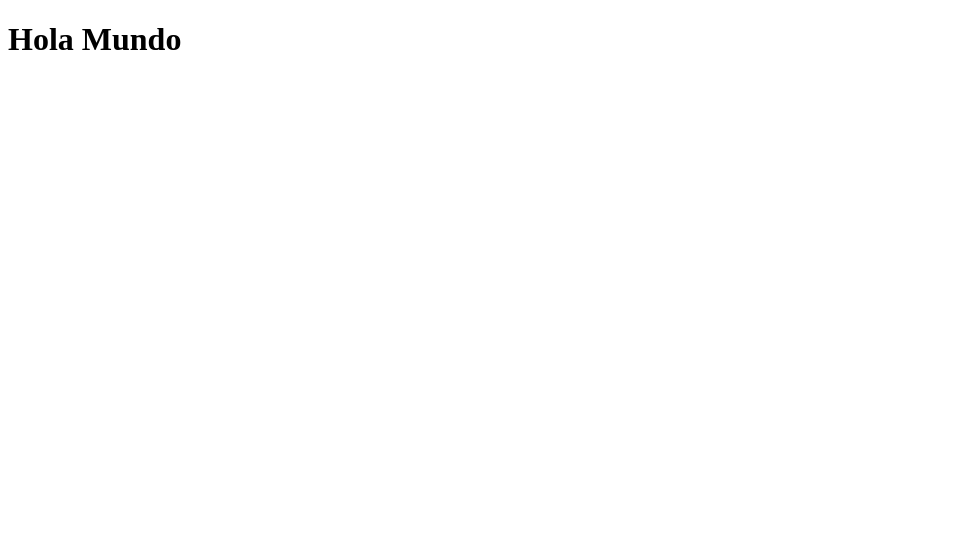
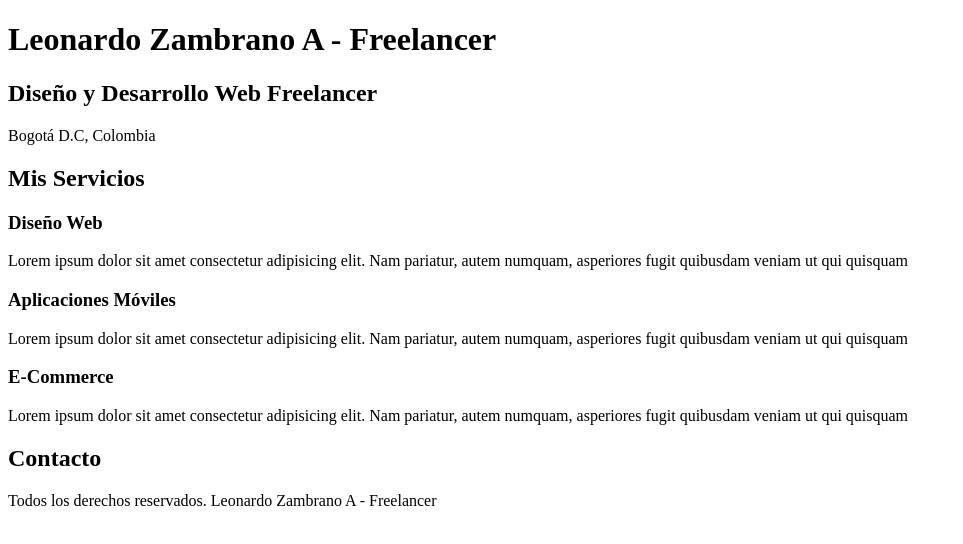
Before and after one commit to lzambranoa/FreelancerPage, a plain HTML site: page index.html in a window 1280 px wide. Shown: the whole page, without its empty margins (0-963 px from the left). Drawn offline with Linux system fonts and the light colour scheme.

Commit message:
Creación de todo el texto a usar en la pagina

```diff
--- a/index.html
+++ b/index.html
@@ -6,6 +6,22 @@
     <title>LZA Soluciones Software</title>
 </head>
 <body>
-    <h1>Hola Mundo</h1>
+    <h1>Leonardo Zambrano A - Freelancer</h1>
+    <h2>Diseño y Desarrollo Web Freelancer</h2>
+    <p>Bogotá D.C, Colombia</p>
+    <h2>Mis Servicios</h2>
+
+    <h3>Diseño Web</h3>
+    <p>Lorem ipsum dolor sit amet consectetur adipisicing elit. Nam pariatur, autem numquam, asperiores fugit quibusdam veniam ut qui quisquam</p>
+    <h3>Aplicaciones Móviles</h3>
+
+    <p>Lorem ipsum dolor sit amet consectetur adipisicing elit. Nam pariatur, autem numquam, asperiores fugit quibusdam veniam ut qui quisquam</p>
+
+    <h3>E-Commerce</h3>
+    <p>Lorem ipsum dolor sit amet consectetur adipisicing elit. Nam pariatur, autem numquam, asperiores fugit quibusdam veniam ut qui quisquam</p>
+
+    <h2>Contacto</h2>
+
+    <p>Todos los derechos reservados. Leonardo Zambrano A - Freelancer</p>
 </body>
 </html>
```
